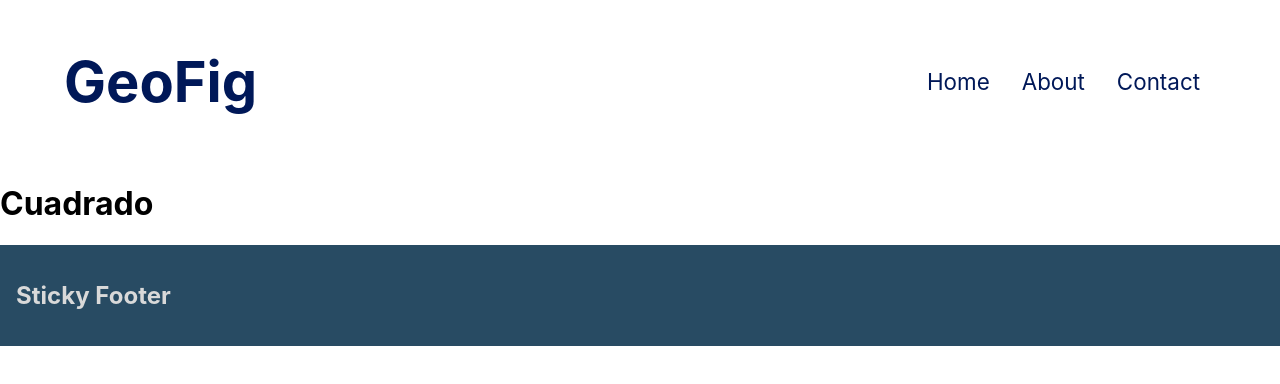
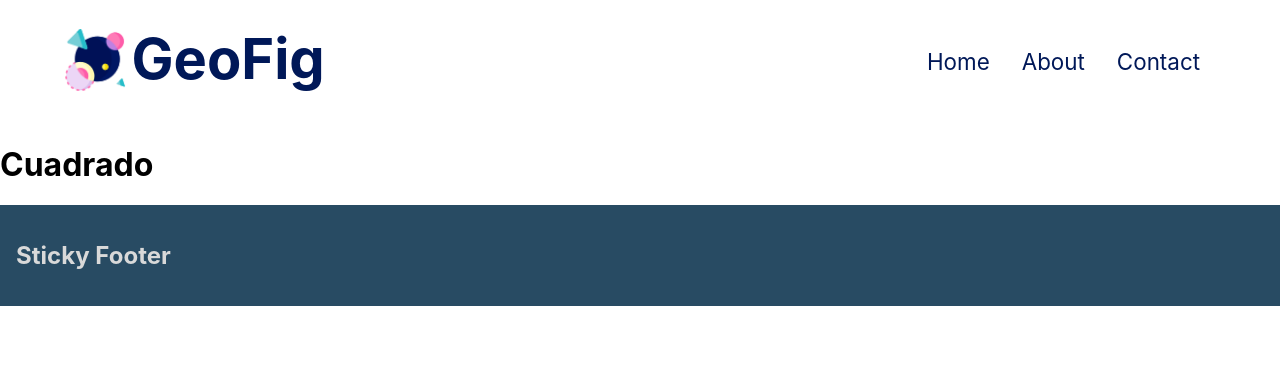
Before and after one commit to KeuryLendof/GeoFig, a React (Create React App) app: page /cuadrado in a window 1280 px wide. Shown: the top 384 px of the page. Built offline with nearby package versions, Linux system fonts and the light colour scheme.

Commit message:
header, principal, cards 93%

```diff
--- a/src/componentes/Header/Header.css
+++ b/src/componentes/Header/Header.css
@@ -7,14 +7,22 @@ header{
     width: 90%;
     max-width: 1200px;
     margin: 0 auto;
-    padding: 10px 0;
+    padding: 25px 0;
 }
 
 .brand-title {
     color: #001858;
     display: block;
     font-size: 3.5rem;
+    font-weight: 650;
     /* padding: 25px 100px; */
+}
+.brand-title img{
+    margin-right: .1em;
+    vertical-align: middle;
+    margin-bottom: 7px;
+    width: 62px;
+    height: 62px;
 }
 
 .navbar-links {
--- a/src/componentes/Header/Header.js
+++ b/src/componentes/Header/Header.js
@@ -18,7 +18,10 @@ class Header extends Component{
         return(
             <div className="contenedorHeader">
                 <header>
-                    <h1 class="brand-title">GeoFig</h1>
+                    <a class="brand-title">
+                        <img src={require('../../assets/images/forma-abstracta.png')} alt/>
+                        GeoFig
+                    </a>
                     <a href="#" class="toggle-button">
                     <span class="bar"></span>
                     <span class="bar"></span>
--- a/src/componentes/Inicio/inicio.css
+++ b/src/componentes/Inicio/inicio.css
@@ -39,6 +39,7 @@
     text-decoration: none;
     border-radius: 30px;
     font-size: 20px;
+    font-weight: 550;
 }
 
 .productive_arrow{
--- a/src/componentes/Principal/Principal.css
+++ b/src/componentes/Principal/Principal.css
@@ -31,6 +31,8 @@ main .card{
     margin: 20px;
     text-align: center;
     transition: all 0.25s;
+    text-decoration: none;
+    color: #001858;
 }
 
 main .card:hover{
--- a/src/componentes/Principal/Principal.js
+++ b/src/componentes/Principal/Principal.js
@@ -8,59 +8,50 @@ const Principal = () =>{
     return(
         <div className="contenedorPrincipal">
             <main>
-                <div className="card">
+                <a href="" className="card">
                     <img src={require('../../assets/images/cuadrado.png')}/>
                     <h3>Cuadrado</h3>
-                    <a href="/cuadrado">Calcular Area</a>
-                </div>
+                </a>
 
-                <div className="card">
+                <a href="" className="card">
                     <img src={require('../../assets/images/triangulo.png')}/>
                     <h3>Triangulo</h3>
-                    <a href="">Calcular Area</a>
-                </div>
+                </a>
 
-                <div className="card">
+                <a href="" className="card">
                     <img src={require('../../assets/images/circulo.png')}/>
                     <h3>Circulo</h3>
-                    <a href="">Calcular Area</a>
-                </div>
+                </a>
 
-                <div className="card">
+                <a href="" className="card">
                     <img src={require('../../assets/images/rectangulo.png')}/>
                     <h3>Rectangulo</h3>
-                    <a href="">Calcular Area</a>
-                </div>
+                </a>
 
-                <div className="card">
+                <a href="" className="card">
                     <img src={require('../../assets/images/rombo.png')}/>
                     <h3>Rombo</h3>
-                    <a href="">Calcular Area</a>
-                </div>
+                </a>
 
-                <div className="card">
+                <a href="" className="card">
                     <img src={require('../../assets/images/trapecio.png')}/>
-                    <h4>Trapecio</h4>
-                    <a href="">Calcular Area</a>
-                </div>
+                    <h3>Trapecio</h3>
+                </a>
 
-                <div className="card">
+                <a href="" className="card">
                     <img src={require('../../assets/images/elipse.png')}/>
                     <h3>Elipse</h3>
-                    <a href="">Calcular Area</a>
-                </div>
+                </a>
 
-                <div className="card">
+                <a href="" className="card">
                     <img src={require('../../assets/images/pentagono.png')}/>
                     <h3>Pentagono</h3>
-                    <a href="">Calcular Area</a>
-                </div>
+                </a>
 
-                <div className="card">
+                <a href="" className="card">
                     <img src={require('../../assets/images/hexagono.png')}/>
                     <h3>Hexagono</h3>
-                    <a href="">Calcular Area</a>
-                </div>
+                </a>
 
             </main>
         </div>
```
Also changed, not shown: src/assets/images/forma-abstracta.png (added), src/assets/images/formas.png (added).
